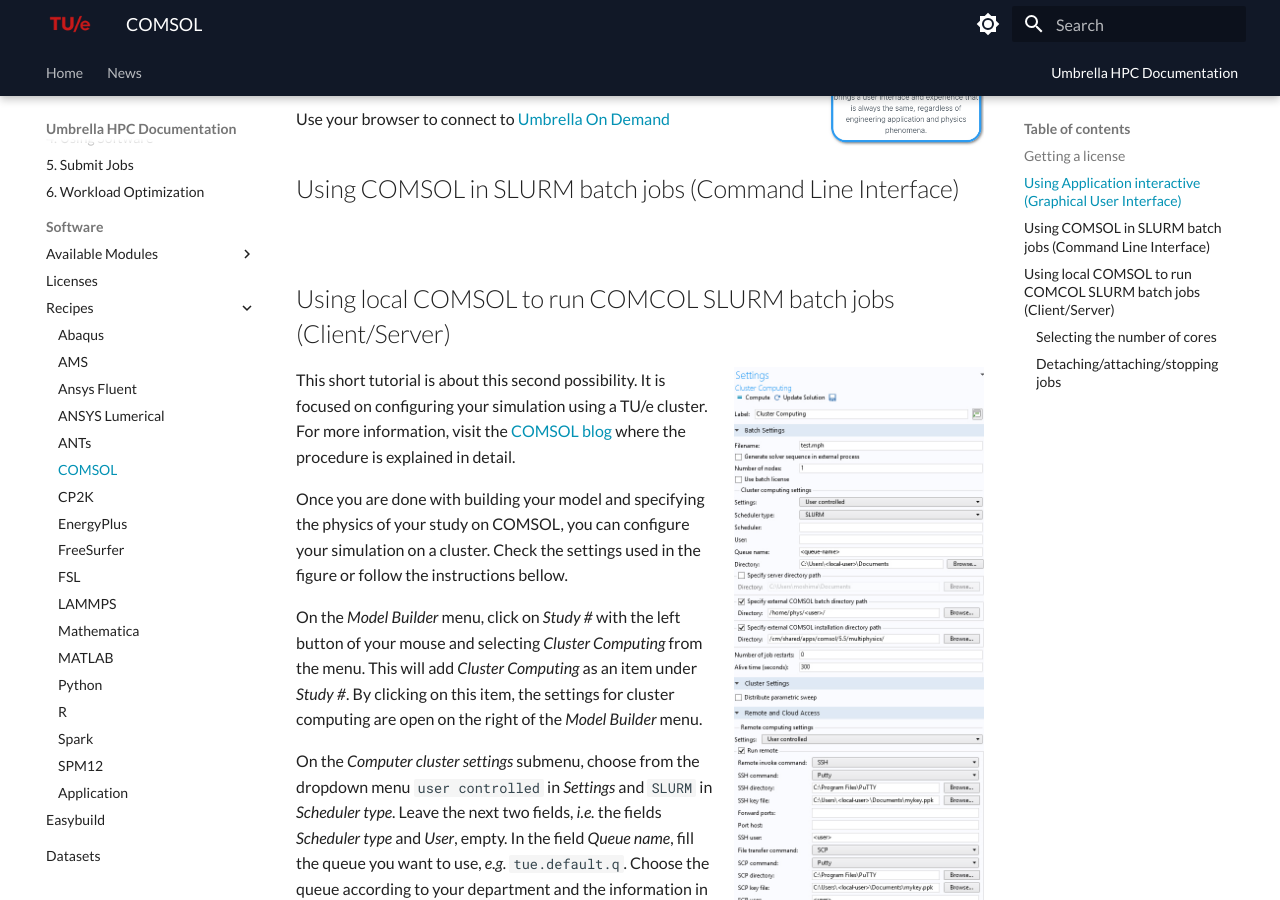
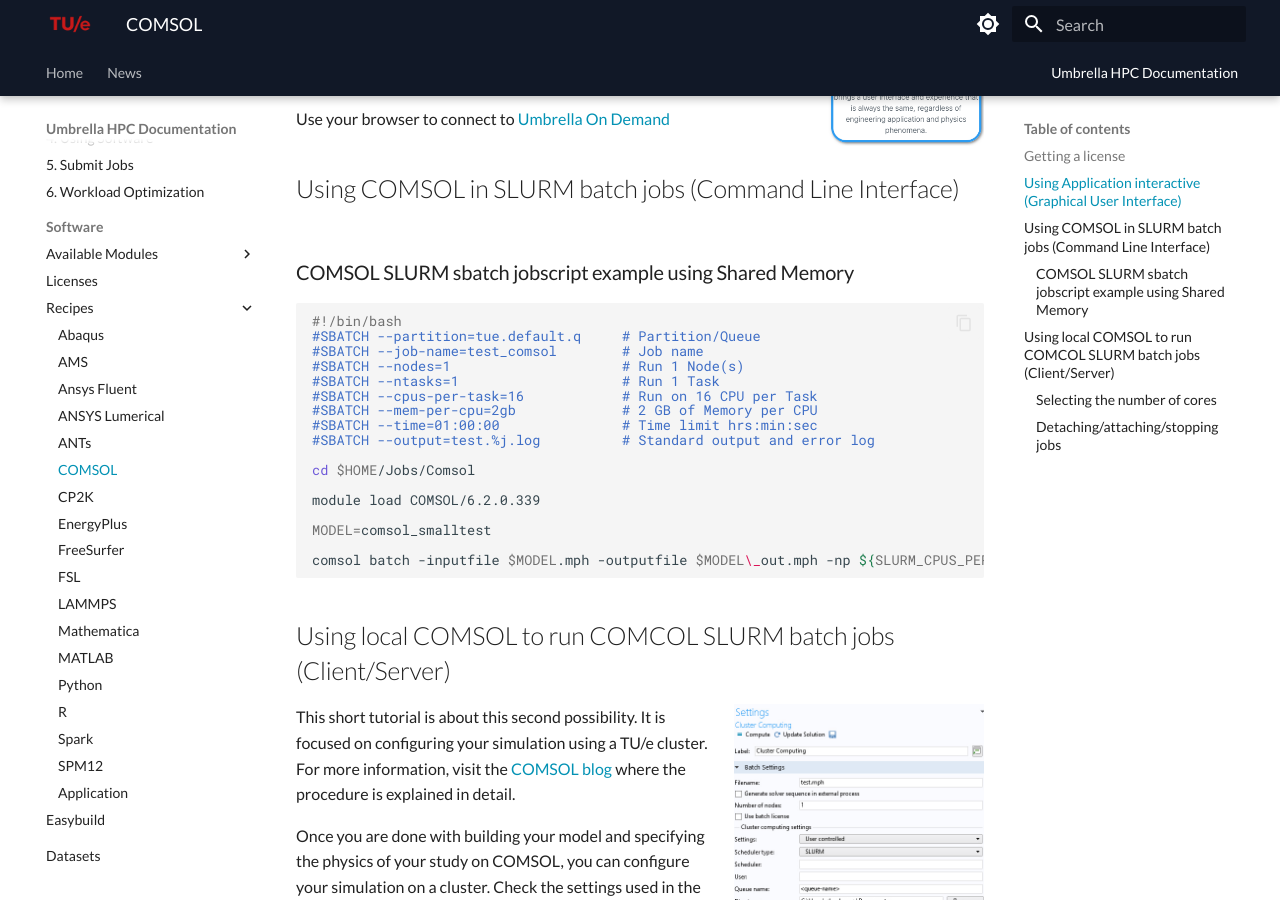
Before and after one commit to gferhpc/supercomputing.tue.nl, an MkDocs documentation site: the page built from pages/documentation/software/recipes/comsol.md, in a window 1280 px wide and 900 px high, scrolled down 464 px. Built offline with MkDocs 1.6.1 and Material for MkDocs 9.7.7, drawn with Linux system fonts in a browser that asks for light colours.

Commit message:
Update comsol.md

````diff
--- a/pages/documentation/software/recipes/comsol.md
+++ b/pages/documentation/software/recipes/comsol.md
@@ -18,6 +18,28 @@
 Use your browser to connect to [Umbrella On Demand](https://hpc.tue.nl){:target="_blank"}
 
 ## Using COMSOL in SLURM batch jobs (Command Line Interface)
+
+### COMSOL SLURM sbatch jobscript example using Shared Memory
+
+```slurm
+#!/bin/bash
+#SBATCH --partition=tue.default.q     # Partition/Queue
+#SBATCH --job-name=test_comsol        # Job name
+#SBATCH --nodes=1                     # Run 1 Node(s)
+#SBATCH --ntasks=1                    # Run 1 Task
+#SBATCH --cpus-per-task=16            # Run on 16 CPU per Task
+#SBATCH --mem-per-cpu=2gb             # 2 GB of Memory per CPU
+#SBATCH --time=01:00:00               # Time limit hrs:min:sec
+#SBATCH --output=test.%j.log          # Standard output and error log
+
+cd $HOME/Jobs/Comsol
+
+module load COMSOL/6.2.0.339
+
+MODEL=comsol_smalltest
+
+comsol batch -inputfile $MODEL.mph -outputfile $MODEL\_out.mph -np ${SLURM_CPUS_PER_TASK}
+```
 
 ## Using local COMSOL to run COMCOL SLURM batch jobs (Client/Server)
 
````
